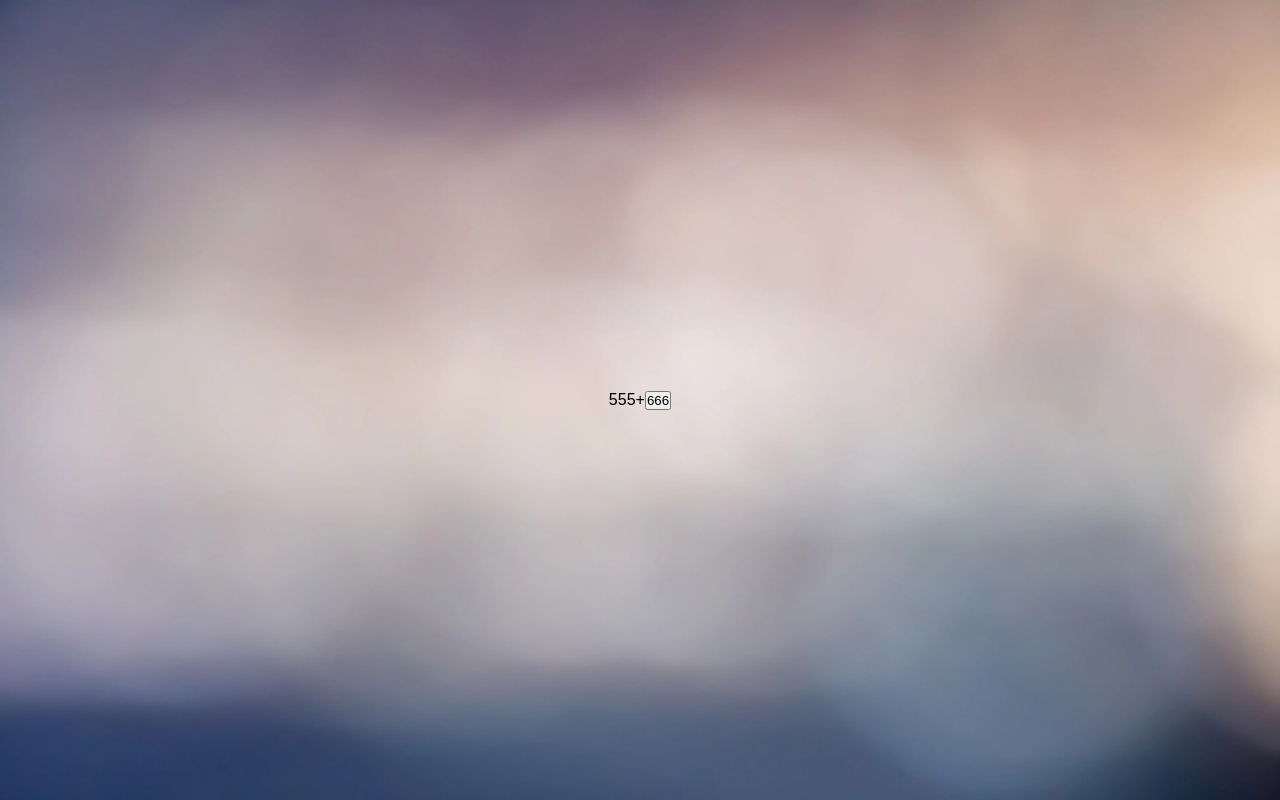
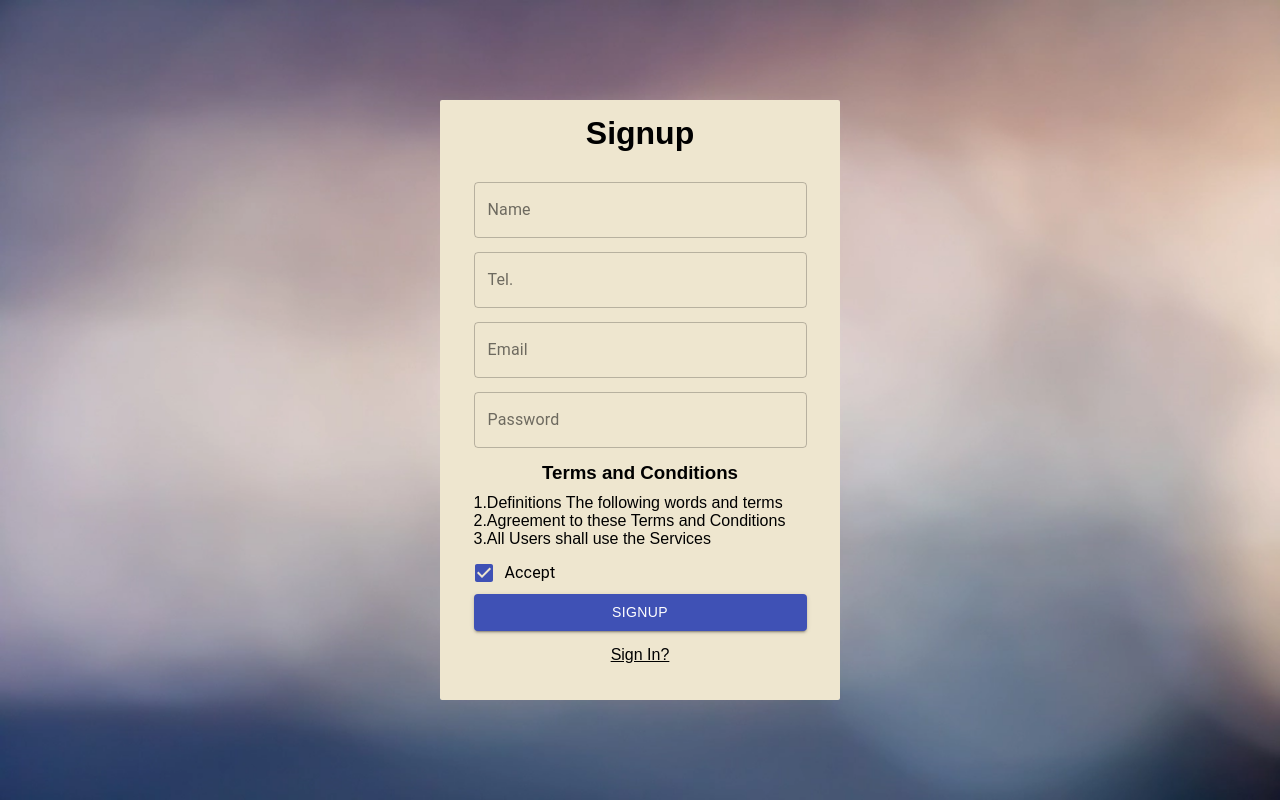
Before and after one commit to MakoMori-37/yup-Validations, a React (Create React App) app: page / in a window 1280 px wide. Both pictures are taken after a click on the button "7777". Built offline with nearby package versions, Linux system fonts and the light colour scheme.

Commit message:
add signup

```diff
--- a/package.json
+++ b/package.json
@@ -6,6 +6,7 @@
     "@hookform/resolvers": "^1.2.0",
     "@material-ui/core": "^4.11.2",
     "@material-ui/icons": "^4.11.2",
+    "@material-ui/styles": "^4.11.2",
     "@testing-library/jest-dom": "^5.11.4",
     "@testing-library/react": "^11.1.0",
     "@testing-library/user-event": "^12.1.10",
--- a/src/components/Register.js
+++ b/src/components/Register.js
@@ -1,12 +1,133 @@
-import React from 'react'
+import React from "react";
 
-function Register({handleClick}) {
-    return (
-        <div>
-            555+
-            <button onClick={handleClick} >666</button>
-        </div>
-    )
+import styled from "styled-components";
+import { makeStyles } from "@material-ui/core/styles";
+import TextField from "@material-ui/core/TextField";
+import FormControl from "@material-ui/core/FormControl";
+
+import FormControlLabel from "@material-ui/core/FormControlLabel";
+import Checkbox from "@material-ui/core/Checkbox";
+import Button from '@material-ui/core/Button';
+
+const useStyles = makeStyles({
+  inp: {
+    height: 40,
+    marginTop: 20,
+    marginBottom: 10,
+  },
+  form: {
+    width: "90%",
+  },
+});
+
+function Register({ handleClick }) {
+  const [state, setState] = React.useState({
+    checked: true,
+  });
+
+  const handleChange = (event) => {
+    setState({ ...state, [event.target.name]: event.target.checked });
+  };
+  const classes = useStyles();
+  return (
+    <Ris>
+      <FormControl className={classes.form}>
+          <Title>
+        <h1>Signup</h1>
+
+          </Title>
+        <TextField
+          className={classes.inp}
+          label="Name"
+          variant="outlined"
+          type="text"
+        />
+
+        <TextField
+          className={classes.inp}
+          label="Tel."
+          variant="outlined"
+          type="tel"
+          pattern="[0-9]{3}-[0-9]{2}-[0-9]{3}"
+        />
+
+        <TextField
+          className={classes.inp}
+          label="Email"
+          variant="outlined"
+          type="email"
+        />
+        <TextField
+          className={classes.inp}
+          label="Password"
+          variant="outlined"
+          type="password"
+        />
+
+        <Condition>
+            <Title>
+
+          <h3>Terms and Conditions</h3>
+            </Title>
+          <p>1.Definitions The following words and terms </p>
+          <p>
+            2.Agreement to these Terms and Conditions 3.All Users shall use
+            the Services
+          </p>
+        </Condition>
+
+        <FormControlLabel
+          control={
+            <Checkbox
+              checked={state.checked}
+              onChange={handleChange}
+              name="checked"
+              color="primary"
+            />
+          }
+          label="Accept"
+        />
+
+<Button variant="contained" color="primary">
+        Signup
+      </Button>
+      <Link onClick={handleClick} >
+      Sign In?
+      </Link>
+      </FormControl>
+    </Ris>
+  );
 }
 
-export default Register
+const Ris = styled.div`
+  height: 600px;
+  width: 400px;
+  background-color: #eee6cf;
+  border-radius: 2px;
+  display: flex;
+  flex-direction: column;
+  align-items: center;
+  padding: 15px 15px;
+  box-sizing: border-box;
+`;
+
+const Condition = styled.div`
+margin-top:20px;
+  height: 90px;
+  width: 100%;
+  box-sizing: border-box;
+`;
+const Title = styled.div`
+text-align:center;
+margin-bottom:10px
+`;
+
+const Link = styled.a`
+text-align:center;
+margin-bottom:10px;
+margin-top:15px;
+text-decoration:underline;
+cursor:pointer;
+`;
+
+export default Register;
```
Also changed, not shown: 1 other file (tests, documents, lock files or other folders).
